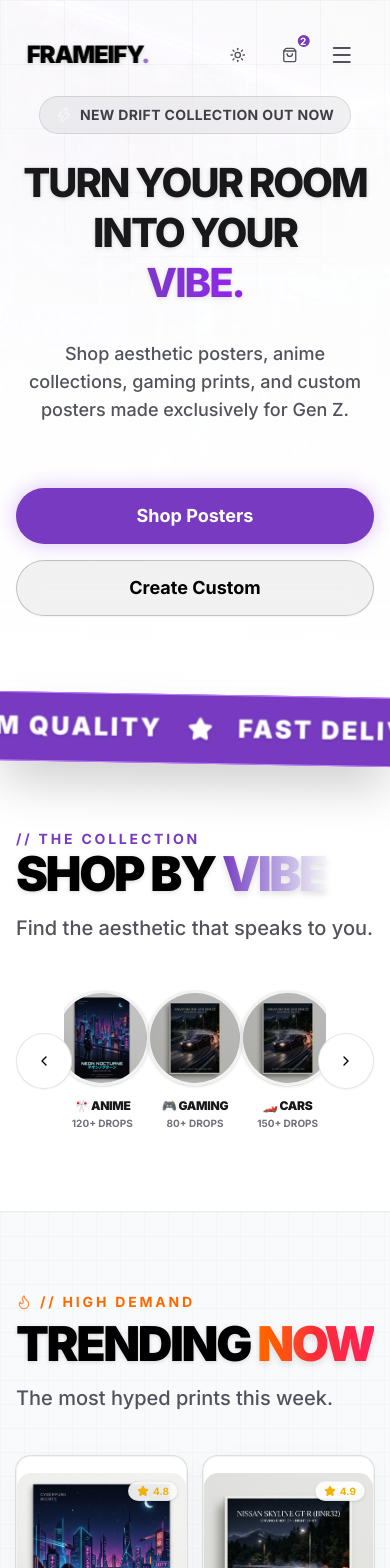
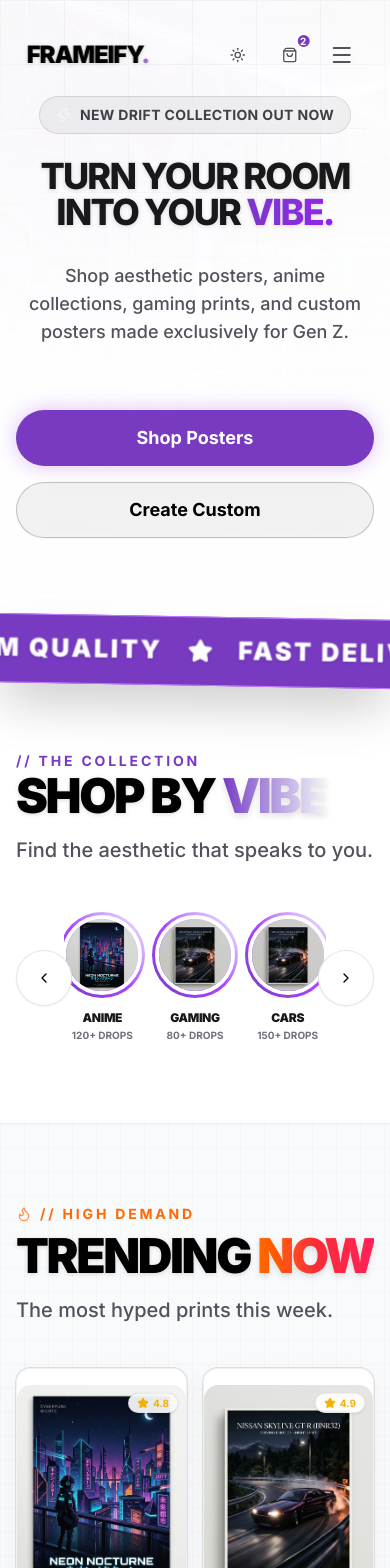
Before and after one commit to samvixtechnologies/frameify, a Next.js app: page / in a window 390 px wide. Shown: the top 1568 px of the page. Built offline with nearby package versions, Linux system fonts and the light colour scheme.

Commit message:
style: apply premium gradient rings to categories and optimize full page mobile layout

```diff
--- a/src/app/page.tsx
+++ b/src/app/page.tsx
@@ -57,8 +57,8 @@ export default function Home() {
               <Zap className="h-4 w-4 text-accent" />
               <span className="text-sm font-bold tracking-wide text-zinc-700 dark:text-zinc-300">NEW DRIFT COLLECTION OUT NOW</span>
             </div>
-            <h1 className="text-[2.5rem] leading-tight sm:text-6xl md:text-7xl lg:text-8xl font-extrabold tracking-tighter text-zinc-900 dark:text-white drop-shadow-sm dark:drop-shadow-2xl mb-4 md:mb-6">
-              TURN YOUR ROOM INTO YOUR <br/>
+            <h1 className="text-4xl leading-none sm:text-6xl md:text-7xl lg:text-8xl font-extrabold tracking-tighter text-zinc-900 dark:text-white drop-shadow-sm dark:drop-shadow-2xl mb-4 md:mb-6">
+              TURN YOUR ROOM INTO YOUR <br className="hidden sm:block"/>
               <span className="text-transparent bg-clip-text bg-gradient-to-r from-primary via-purple-600 to-accent animate-gradient bg-300%">VIBE.</span>
             </h1>
           </motion.div>
@@ -138,7 +138,9 @@ export default function Home() {
               {categories.map((category) => (
                 <CarouselItem key={category.name} className="pl-4 md:pl-6 basis-1/3 sm:basis-1/4 md:basis-1/5 lg:basis-1/6">
                   <Link href={`/shop`} className="group flex flex-col items-center gap-3 w-full">
-                    <div className="relative w-24 h-24 sm:w-28 sm:h-28 md:w-36 md:h-36 rounded-full overflow-hidden border-[3px] border-black/5 dark:border-white/10 group-hover:border-primary transition-all duration-500 shadow-sm group-hover:shadow-[0_0_25px_rgba(147,51,234,0.3)] group-hover:scale-105">
+                    {/* Cool Instagram-style gradient ring */}
+                    <div className="relative p-[3px] rounded-full bg-gradient-to-tr from-primary via-purple-500 to-accent transition-transform duration-500 group-hover:scale-105 group-hover:shadow-[0_0_20px_rgba(147,51,234,0.4)]">
+                      <div className="relative w-20 h-20 sm:w-24 sm:h-24 md:w-32 md:h-32 rounded-full overflow-hidden border-4 border-white dark:border-zinc-950 transition-all duration-500">
                         <Image
                           src={category.image}
                           alt={category.name}
@@ -146,11 +148,12 @@ export default function Home() {
                           sizes="(max-width: 768px) 33vw, 16vw"
                           className="object-cover transition-transform duration-700 group-hover:scale-110"
                         />
-                      <div className="absolute inset-0 bg-black/20 group-hover:bg-transparent transition-colors duration-500" />
+                        <div className="absolute inset-0 bg-black/10 group-hover:bg-transparent transition-colors duration-500" />
+                      </div>
                     </div>
                     <div className="text-center w-full px-1">
                       <h3 className="font-black text-xs sm:text-sm md:text-base text-zinc-900 dark:text-white uppercase tracking-tight group-hover:text-primary transition-colors truncate">
-                        {category.icon} {category.name}
+                        {category.name}
                       </h3>
                       <p className="text-[10px] sm:text-xs text-zinc-500 font-bold mt-0.5">{category.count} DROPS</p>
                     </div>
@@ -243,7 +246,7 @@ export default function Home() {
           <div className="absolute top-0 right-0 w-[600px] h-[600px] bg-primary/10 dark:bg-primary/20 rounded-full blur-[100px] -translate-y-1/2 translate-x-1/3" />
           <div className="absolute bottom-0 left-0 w-[500px] h-[500px] bg-accent/10 dark:bg-accent/20 rounded-full blur-[100px] translate-y-1/2 -translate-x-1/3" />
 
-          <div className="relative z-10 grid md:grid-cols-2 gap-8 md:gap-12 items-center p-8 md:p-12 lg:p-16">
+          <div className="relative z-10 grid md:grid-cols-2 gap-8 md:gap-12 items-center p-6 sm:p-8 md:p-12 lg:p-16">
             <div className="space-y-6">
               <div className="space-y-2">
                 <span className="text-blue-600 dark:text-blue-400 font-mono text-sm font-bold tracking-[0.2em] uppercase">// CUSTOM BUILDER</span>
@@ -269,7 +272,7 @@ export default function Home() {
                   </li>
                 ))}
               </ul>
-              <Link href="/custom" className={cn(buttonVariants({ size: "lg" }), "h-14 px-10 text-lg font-bold rounded-full bg-black dark:bg-white text-white dark:text-black hover:bg-zinc-800 dark:hover:bg-zinc-200 shadow-[0_0_20px_rgba(0,0,0,0.1)] dark:shadow-[0_0_30px_rgba(255,255,255,0.3)] transition-all hover:scale-105 flex items-center w-max")}>
+              <Link href="/custom" className={cn(buttonVariants({ size: "lg" }), "h-14 px-8 md:px-10 text-base md:text-lg font-bold rounded-full bg-black dark:bg-white text-white dark:text-black hover:bg-zinc-800 dark:hover:bg-zinc-200 shadow-[0_0_20px_rgba(0,0,0,0.1)] dark:shadow-[0_0_30px_rgba(255,255,255,0.3)] transition-all hover:scale-105 flex items-center justify-center w-full sm:w-max")}>
                 <Upload className="mr-2 h-5 w-5" /> Launch Builder
               </Link>
             </div>
```
Lines whose indentation alone changed are shown as unchanged.
